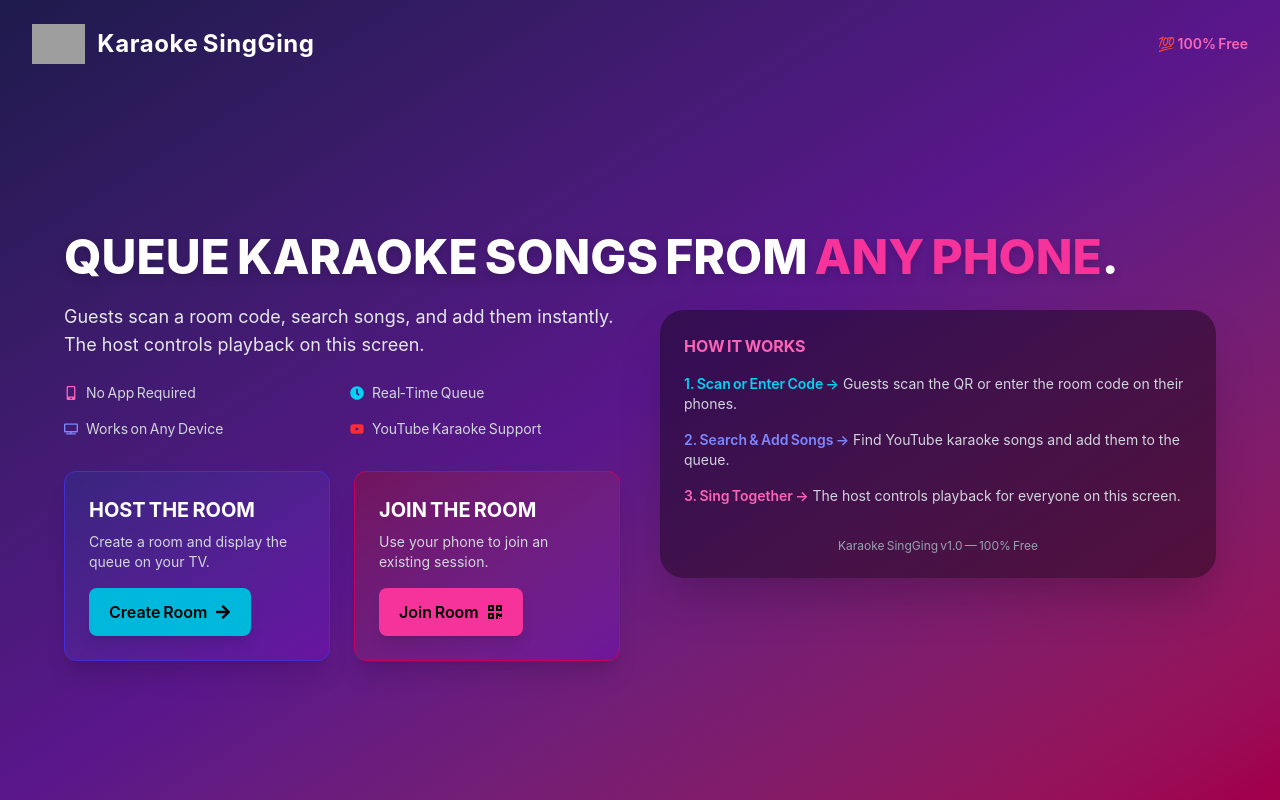
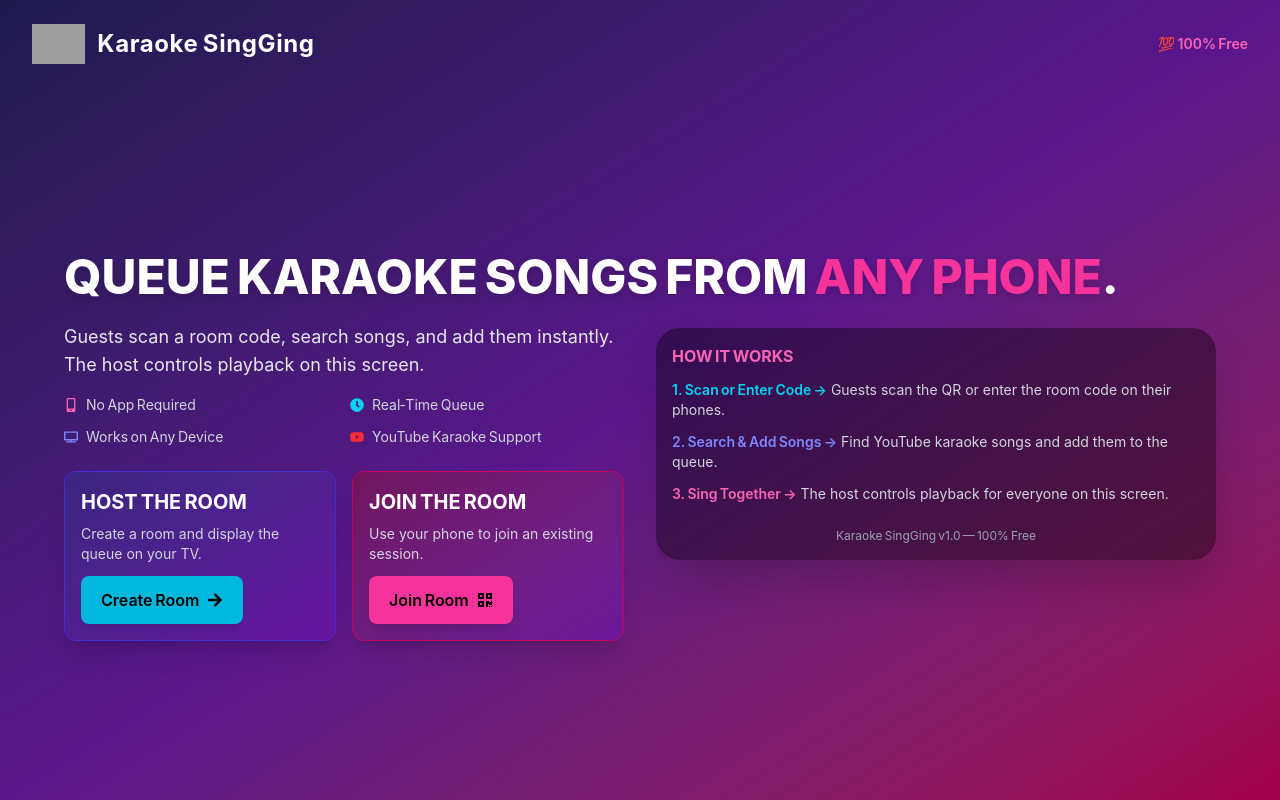
Before and after one commit to mikobiscante/karaoke-app, a Next.js app: page / in a window 1280 px wide. Built offline with nearby package versions, Linux system fonts and the light colour scheme; grey boxes are pictures that could not be loaded.

Commit message:
Optimize the spacing

```diff
--- a/components/MobileControls.js
+++ b/components/MobileControls.js
@@ -136,12 +136,12 @@ export default function MobileControls({ roomId }) {
   };
 
   return (
-    <div className="min-h-screen p-3 sm:p-4 lg:p-6 bg-gradient-to-b from-indigo-950 via-purple-900 to-pink-800 text-white">
-      <div className="max-w-md lg:max-w-lg mx-auto bg-white/6 backdrop-blur p-3 sm:p-4 rounded-2xl shadow-xl">
+    <div className="min-h-screen p-2 sm:p-3 lg:p-4 bg-gradient-to-b from-indigo-950 via-purple-900 to-pink-800 text-white">
+      <div className="max-w-md lg:max-w-lg mx-auto bg-white/6 backdrop-blur p-2 sm:p-3 rounded-2xl shadow-xl">
         <h2 className="text-lg sm:text-xl lg:text-2xl font-bold mb-2 text-center">Karaoke SingGing</h2>
 
         {/* Search */}
-        <div className="mb-3">
+        <div className="mb-2">
           <div className="flex gap-2">
             <input
               value={query}
@@ -161,9 +161,9 @@ export default function MobileControls({ roomId }) {
 
         {/* Results */}
         {results.length > 0 && (
-          <div className="mb-3 bg-white/5 p-2.5 sm:p-3 rounded-lg max-h-60 overflow-y-auto overflow-x-hidden">
+          <div className="mb-2 bg-white/5 p-2 sm:p-2.5 rounded-lg max-h-60 overflow-y-auto overflow-x-hidden">
             {results.map((r) => (
-              <div key={r.videoId} className="flex items-center gap-1.5 sm:gap-2 p-1.5 sm:p-2 rounded hover:bg-white/8 transition">
+              <div key={r.videoId} className="flex items-center gap-1 sm:gap-1.5 p-1 sm:p-1.5 rounded hover:bg-white/8 transition">
                 <img src={r.thumbnail} alt="" className="w-16 sm:w-20 h-10 sm:h-12 rounded object-cover shrink-0" />
                 <div className="min-w-0 flex-1">
                   <div className="font-medium text-sm line-clamp-2 break-words">{r.title}</div>
@@ -191,8 +191,8 @@ export default function MobileControls({ roomId }) {
         )}
 
         {/* Current Song Controls */}
-        <div className="mb-3 bg-white/5 p-2.5 sm:p-3 rounded-lg">
-              <div className="flex items-center justify-between mb-3 gap-2 sm:gap-3">
+        <div className="mb-2 bg-white/5 p-2 sm:p-2.5 rounded-lg">
+              <div className="flex items-center justify-between mb-2 gap-2">
             <div className="min-w-0">
               <div className="text-sm text-gray-200">Now Playing</div>
               <div className="font-medium truncate">{currentSong ? currentSong.title : "No song playing"}</div>
@@ -202,14 +202,14 @@ export default function MobileControls({ roomId }) {
                 <>
                   <button
                     onClick={handlePausePlay}
-                    className="bg-yellow-500 hover:bg-yellow-600 p-2.5 sm:p-3 rounded-full text-black transition active:scale-95"
+                    className="bg-yellow-500 hover:bg-yellow-600 p-2 sm:p-2.5 rounded-full text-black transition active:scale-95"
                     aria-label="Pause/Play"
                   >
                     {playState === "playing" ? <FaPause /> : <FaPlay />}
                   </button>
                   <button
                     onClick={requestSkipNoScore}
-                    className="bg-indigo-600 hover:bg-indigo-700 p-2.5 sm:p-3 rounded-full text-white transition active:scale-95"
+                    className="bg-indigo-600 hover:bg-indigo-700 p-2 sm:p-2.5 rounded-full text-white transition active:scale-95"
                     aria-label="Skip"
                   >
                     <FaStepForward />
@@ -221,13 +221,13 @@ export default function MobileControls({ roomId }) {
 
           {/* Queue list */}
           <div>
-            <div className="text-sm text-gray-300 mb-2">Queue</div>
+            <div className="text-sm text-gray-300 mb-1.5">Queue</div>
             {queue.length === 0 ? (
               <div className="text-xs text-gray-400">No songs queued yet.</div>
             ) : (
               <ul className="space-y-2 max-h-40 overflow-auto">
                 {queue.map((v) => (
-                  <li key={v.key} className="flex items-center gap-2 sm:gap-3 bg-white/6 p-1.5 sm:p-2 rounded">
+                  <li key={v.key} className="flex items-center gap-1.5 sm:gap-2 bg-white/6 p-1 sm:p-1.5 rounded">
                     <img src={v.thumbnail} alt="" className="w-16 h-10 rounded object-cover" />
                     <div className="flex-1 text-sm line-clamp-2">{v.title}</div>
                   </li>
@@ -237,7 +237,7 @@ export default function MobileControls({ roomId }) {
           </div>
 
           {/* Buy me a coffee */}
-          <div className="border-t border-white/10 pt-3 mt-3 text-center text-gray-300" style={{fontSize: 13}}>
+          <div className="border-t border-white/10 pt-2 mt-2 text-center text-gray-300" style={{fontSize: 13}}>
             <div className="mb-0.5">Buy me a coffee via GCash!</div>
             <div className="font-bold tracking-wider text-pink-200">09260560147</div>
           </div>
--- a/pages/index.js
+++ b/pages/index.js
@@ -53,18 +53,18 @@ export default function Home() {
       <main className="flex-1 flex items-center justify-center p-4 sm:p-8 pt-0">
 
       {/* Hero Section */}
-      <section className="max-w-6xl w-full grid grid-cols-1 lg:grid-cols-2 gap-8 lg:gap-10 items-center">
+      <section className="max-w-6xl w-full grid grid-cols-1 lg:grid-cols-2 gap-6 lg:gap-8 items-center">
         {/* Left Text */}
         <div>
           <h2 className="text-3xl sm:text-4xl xl:text-5xl font-extrabold leading-tight mb-4 drop-shadow-lg">
             QUEUE KARAOKE SONGS FROM <span className="text-pink-500">ANY PHONE</span>.
           </h2>
-          <p className="text-lg text-gray-200 mb-6">
+          <p className="text-lg text-gray-200 mb-4">
             Guests scan a room code, search songs, and add them instantly. The host controls playback on this screen.
           </p>
 
           {/* Features */}
-          <div className="grid grid-cols-1 sm:grid-cols-2 gap-4 text-sm text-gray-300 mb-8">
+          <div className="grid grid-cols-1 sm:grid-cols-2 gap-3 text-sm text-gray-300 mb-6">
             <div className="flex items-center gap-2">
               <FaMobileAlt className="text-pink-400" /> No App Required
             </div>
@@ -80,10 +80,10 @@ export default function Home() {
           </div>
 
           {/* Action Panels */}
-          <div className="grid grid-cols-1 sm:grid-cols-2 gap-6">
-            <div className="bg-gradient-to-br from-indigo-900/60 to-purple-800/60 rounded-xl p-4 sm:p-6 shadow-xl border border-indigo-700 hover:shadow-pink-500/40 transition-all duration-300">
+          <div className="grid grid-cols-1 sm:grid-cols-2 gap-4">
+            <div className="bg-gradient-to-br from-indigo-900/60 to-purple-800/60 rounded-xl p-3 sm:p-4 shadow-xl border border-indigo-700 hover:shadow-pink-500/40 transition-all duration-300">
               <h3 className="text-xl font-bold mb-2">HOST THE ROOM</h3>
-              <p className="text-sm text-gray-300 mb-4">Create a room and display the queue on your TV.</p>
+              <p className="text-sm text-gray-300 mb-3">Create a room and display the queue on your TV.</p>
               <button
                 onClick={createRoom}
                 className="bg-cyan-500 hover:bg-cyan-400 text-black font-semibold px-5 py-3 rounded-lg flex items-center gap-2 transition-all duration-300 hover:scale-105 shadow-lg"
@@ -92,9 +92,9 @@ export default function Home() {
               </button>
             </div>
 
-            <div className="bg-gradient-to-br from-pink-900/60 to-purple-800/60 rounded-xl p-4 sm:p-6 shadow-xl border border-pink-700 hover:shadow-cyan-500/40 transition-all duration-300">
+            <div className="bg-gradient-to-br from-pink-900/60 to-purple-800/60 rounded-xl p-3 sm:p-4 shadow-xl border border-pink-700 hover:shadow-cyan-500/40 transition-all duration-300">
               <h3 className="text-xl font-bold mb-2">JOIN THE ROOM</h3>
-              <p className="text-sm text-gray-300 mb-4">Use your phone to join an existing session.</p>
+              <p className="text-sm text-gray-300 mb-3">Use your phone to join an existing session.</p>
               <button
                 onClick={joinRoom}
                 disabled={joining}
@@ -107,9 +107,9 @@ export default function Home() {
         </div>
 
         {/* Right Visual */}
-        <div className="bg-black/40 rounded-3xl p-4 sm:p-6 shadow-2xl flex flex-col justify-between hover:shadow-pink-500/30 transition-all duration-300">
-          <h3 className="text-pink-400 font-bold mb-4">HOW IT WORKS</h3>
-          <ul className="space-y-4 text-sm text-gray-300">
+        <div className="bg-black/40 rounded-3xl p-3 sm:p-4 shadow-2xl flex flex-col justify-between hover:shadow-pink-500/30 transition-all duration-300">
+          <h3 className="text-pink-400 font-bold mb-3">HOW IT WORKS</h3>
+          <ul className="space-y-3 text-sm text-gray-300">
             <li>
               <span className="font-semibold text-cyan-400">1. Scan or Enter Code →</span> Guests scan the QR or enter the room code on their phones.
             </li>
@@ -120,7 +120,7 @@ export default function Home() {
               <span className="font-semibold text-pink-400">3. Sing Together →</span> The host controls playback for everyone on this screen.
             </li>
           </ul>
-          <div className="mt-8 text-xs text-gray-400 text-center">
+          <div className="mt-6 text-xs text-gray-400 text-center">
             Karaoke SingGing v1.0 — 100% Free
           </div>
         </div>
--- a/pages/room/[id].js
+++ b/pages/room/[id].js
@@ -518,7 +518,7 @@ export default function RoomPage() {
         />
       </header>
 
-      <main className="flex-1 grid grid-cols-1 lg:grid-cols-12 gap-3 lg:gap-6 p-3 lg:p-6 min-h-0">
+      <main className="flex-1 grid grid-cols-1 lg:grid-cols-12 gap-2 lg:gap-4 p-2 lg:p-4 min-h-0">
         {/* Video column */}
         <section className="lg:col-span-9 col-span-1 bg-black/70 rounded-3xl shadow-2xl overflow-hidden flex flex-col min-h-0 max-lg:min-h-[45vh] relative lg:sticky lg:top-6">
           <div className="yt-wrapper flex-1 min-h-0">
@@ -626,7 +626,7 @@ export default function RoomPage() {
         </section>
 
         {/* Sidebar */}
-        <aside className="lg:col-span-3 col-span-1 bg-black/50 rounded-3xl shadow-2xl p-4 lg:p-6 flex flex-col min-h-0">
+        <aside className="lg:col-span-3 col-span-1 bg-black/50 rounded-3xl shadow-2xl p-3 lg:p-4 flex flex-col min-h-0">
           <div className="flex-1 min-h-0 overflow-y-auto">
             <h3 className="text-pink-400 font-bold mb-2">▶ UP NEXT</h3>
             {queue.length === 0 ? (
@@ -636,7 +636,7 @@ export default function RoomPage() {
                 {queue.map((item) => (
                   <li
                     key={item.key}
-                    className="flex items-center gap-2 sm:gap-3 bg-white/6 p-1.5 sm:p-2 rounded-lg"
+                    className="flex items-center gap-1.5 sm:gap-2 bg-white/6 p-1 sm:p-1.5 rounded-lg"
                   >
                     <img
                       src={item.thumbnail}
@@ -666,12 +666,12 @@ export default function RoomPage() {
             />
           </div>
 
-          <div className="bg-white/6 p-3 sm:p-4 rounded-xl text-center shrink-0">
-            <p className="text-sm text-gray-300 mb-3">Scan to Add/Queue Songs</p>
+          <div className="bg-white/6 p-2 sm:p-3 rounded-xl text-center shrink-0">
+            <p className="text-sm text-gray-300 mb-2">Scan to Add/Queue Songs</p>
             <div className="flex items-center justify-center">
               <QRCodeClient roomId={id} />
             </div>
-            <div className="mt-3 text-xs text-gray-300">
+            <div className="mt-2 text-xs text-gray-300">
               <div>Buy me a coffee via GCash</div>
               <div className="font-bold tracking-wider text-pink-200">09260560147</div>
             </div>
--- a/style/globals.css
+++ b/style/globals.css
@@ -63,22 +63,22 @@ body {
 /* Bottom control bar (non-overlapping) */
 .video-controls-bar {
   display: flex;
-  gap: 12px;
+  gap: 10px;
   align-items: center;
   justify-content: center;
-  padding: 12px;
+  padding: 10px;
   background: linear-gradient(90deg, rgba(17,24,39,0.6), rgba(17,24,39,0.4));
   border-top: 1px solid rgba(255,255,255,0.04);
 }
 
 /* Scoring popover */
 .score-popover {
-  width: 420px;
+  width: 380px;
   max-width: 90%;
   background: rgba(255,255,255,0.96);
   color: #000;
   border-radius: 16px;
-  padding: 22px;
+  padding: 18px;
   box-shadow: 0 20px 60px rgba(0,0,0,0.45);
   text-align: center;
 }
```
